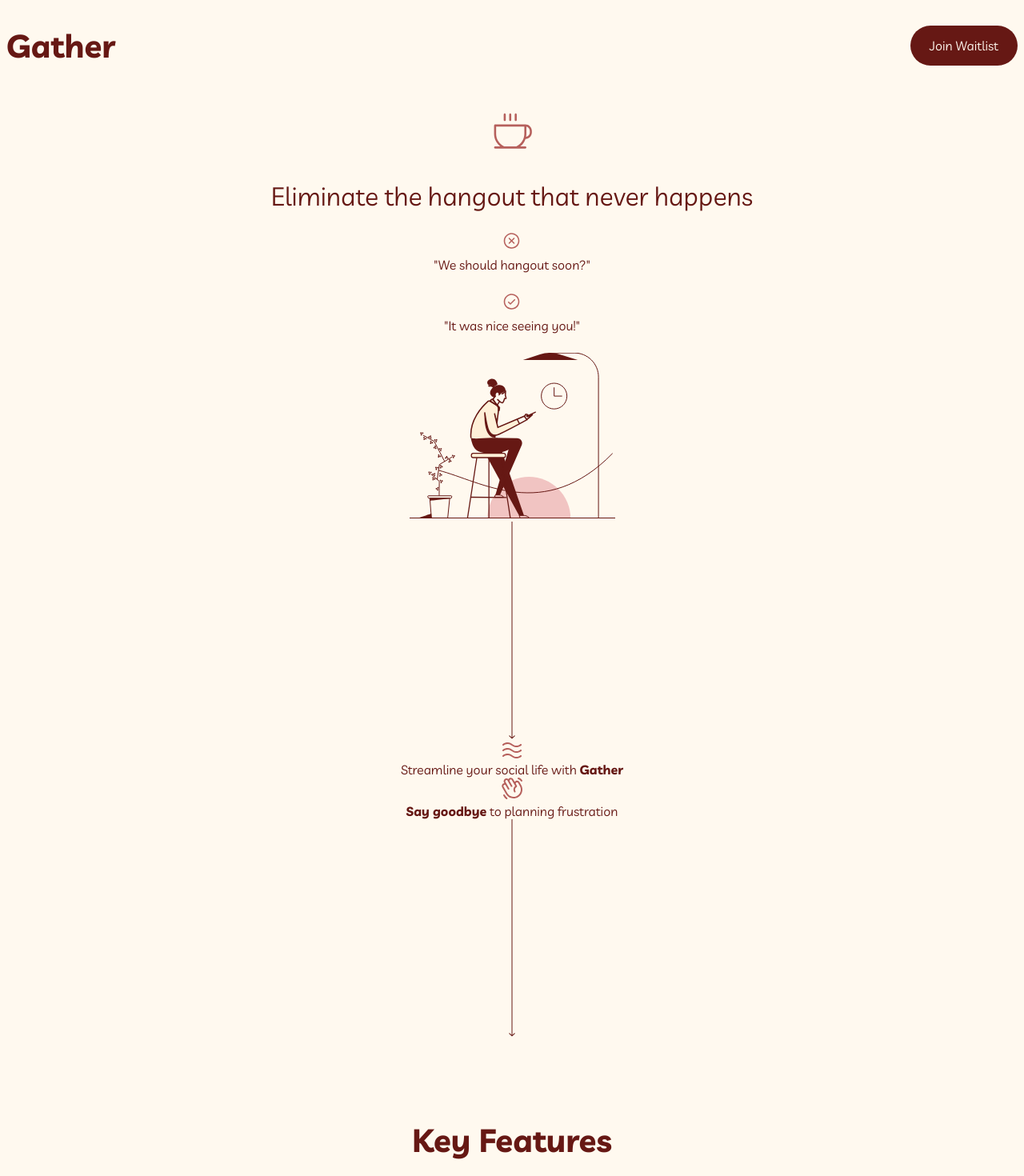
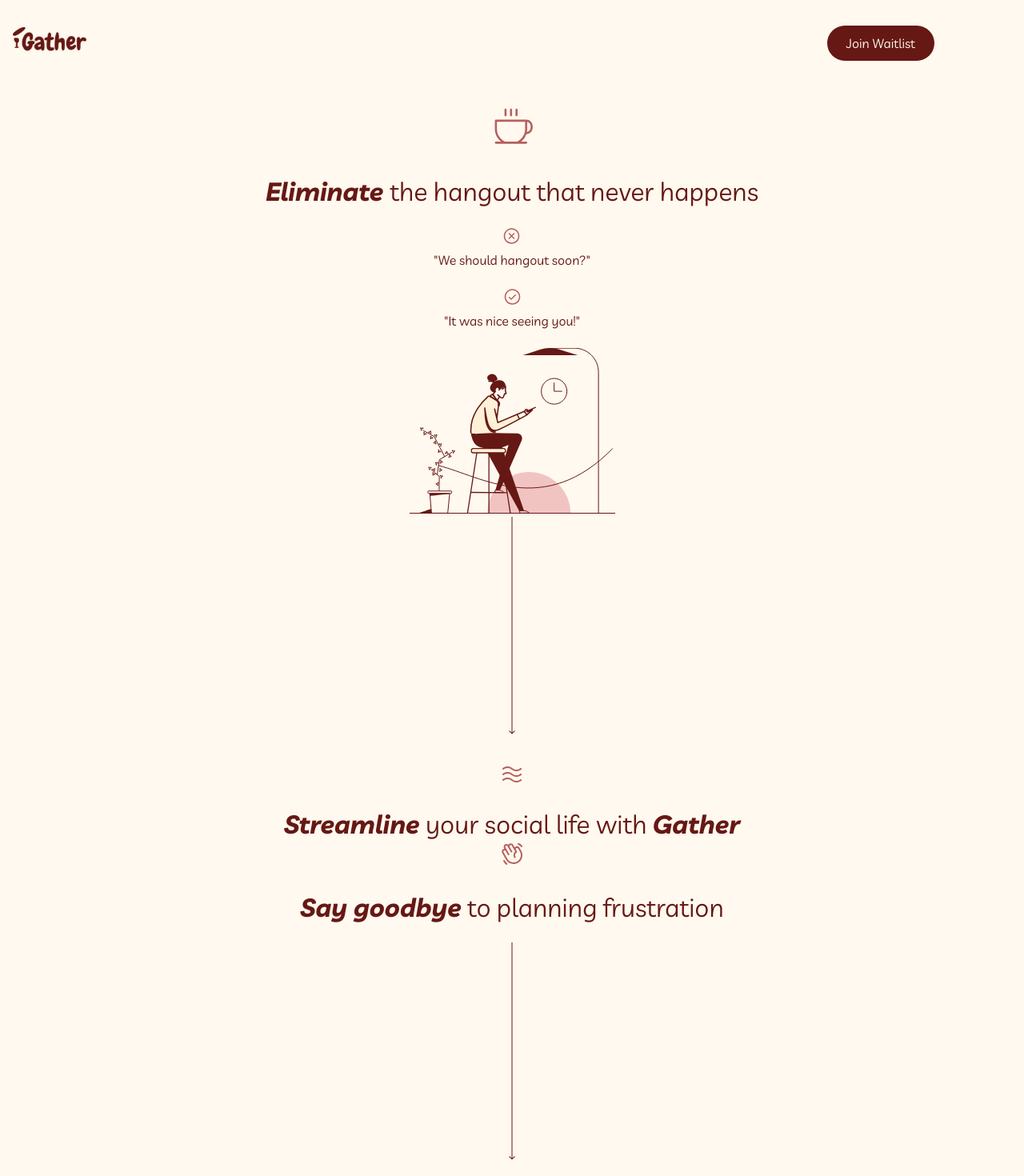
Before and after one commit to zeinabfarag/gather, a React (Create React App) app: page / in a window 1280 px wide. Shown: the top 1470 px of the page at 80% size. Built offline with nearby package versions, Linux system fonts and the light colour scheme.

Commit message:
add styles to taglines section, add logo

```diff
--- a/src/components/Header/Header.js
+++ b/src/components/Header/Header.js
@@ -1,12 +1,12 @@
 import "./Header.scss";
 import Button from "../Button/Button";
 import { createElement } from "react";
-import { ReactComponent as GatherLogo } from "../../assets/gather-logo.svg";
+import { Logo } from "../../assets";
 
 const Header = () => {
   return (
     <div className="header">
-      <h1>Gather</h1>
+      <div className="header-logo">{createElement(Logo)}</div>
       <Button text="Join Waitlist" />
     </div>
   );
--- a/src/components/Header/Header.scss
+++ b/src/components/Header/Header.scss
@@ -1,5 +1,7 @@
 .header {
     display: flex;
     justify-content: space-between;
-    padding: 2rem 0.5rem;
+    align-items: center;
+    padding: 2rem 1rem;
+    max-width: 90vw;;
 }
--- a/src/components/Headline/Headline.scss
+++ b/src/components/Headline/Headline.scss
@@ -1,11 +1,11 @@
 .headlines {
     margin: 3vh 0;
     gap: 2vh;
+    max-width: 75vw;
 
     :first-child {
         text-align: center;
         font-size: 2rem;
         gap: 3vh;
     }
-
 }
--- a/src/components/Tagline/Tagline.scss
+++ b/src/components/Tagline/Tagline.scss
@@ -0,0 +1,10 @@
+.taglines {
+    margin: 3vh 0;
+    max-width: 75vw;
+
+    .tagline {
+        text-align: center;
+        font-size: 2rem;
+        gap: 3vh;
+    }
+}
--- a/src/index.scss
+++ b/src/index.scss
@@ -64,3 +64,10 @@
   flex-direction: column;
   align-items: center;
 }
+
+.bold-span {
+  span {
+    font-style: italic;
+    font-weight: bold;
+  }
+}
--- a/src/pages/Home/Home.js
+++ b/src/pages/Home/Home.js
@@ -20,10 +20,10 @@
         </div>
 
         {/* Headline Image */}
-        <div className="headline-im">{createElement(Illustration)}</div>
+        <div className="headline-image">{createElement(Illustration)}</div>
 
         {/* Arrow */}
-        <div className="headline-im">{createElement(Arrow)}</div>
+        <div className="arrow">{createElement(Arrow)}</div>
 
         {/* Tag Lines */}
         <div className="tagline-section">
@@ -31,7 +31,7 @@
         </div>
 
         {/* Arrow */}
-        <div className="headline-im">{createElement(Arrow)}</div>
+        <div className="arrow">{createElement(Arrow)}</div>
 
         {/* Key Features */}
         <div className="keyfeatures-section">
--- a/src/pages/Home/HomeText.js
+++ b/src/pages/Home/HomeText.js
@@ -20,12 +20,12 @@
   taglines: [
     {
       icon: Wave,
-      text: "Streamline your social life with <b>Gather</b>",
+      text: "<span>Streamline</span> your social life with <span>Gather</span>",
       subtext: "The antidote to scheduling chaos",
     },
     {
       icon: HandWave,
-      text: "<b>Say goodbye</b> to planning frustration",
+      text: "<span>Say goodbye</span> to planning frustration",
       subtext: "Say hello to stress-free quality time",
     },
   ],
```
